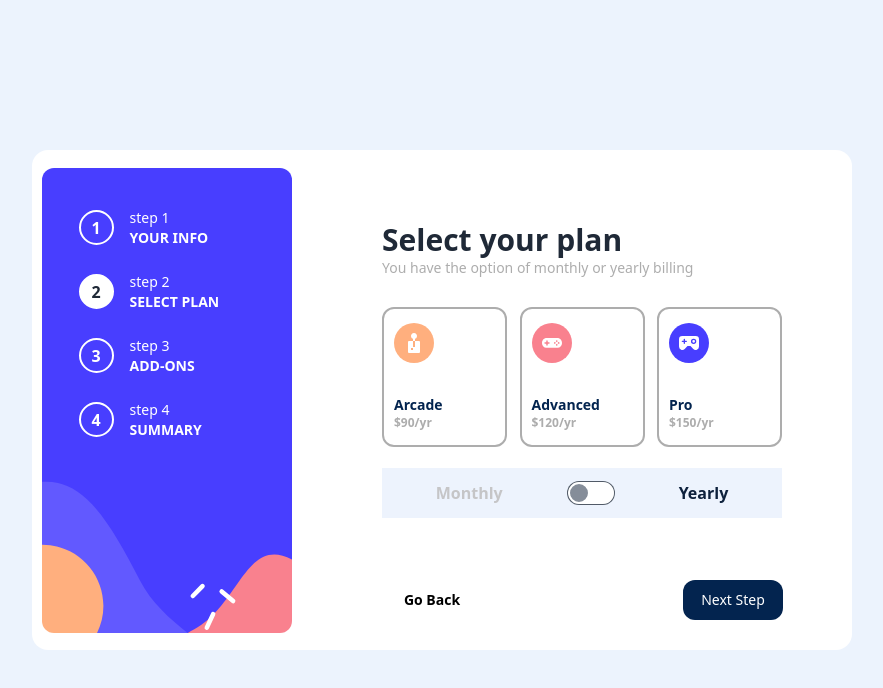
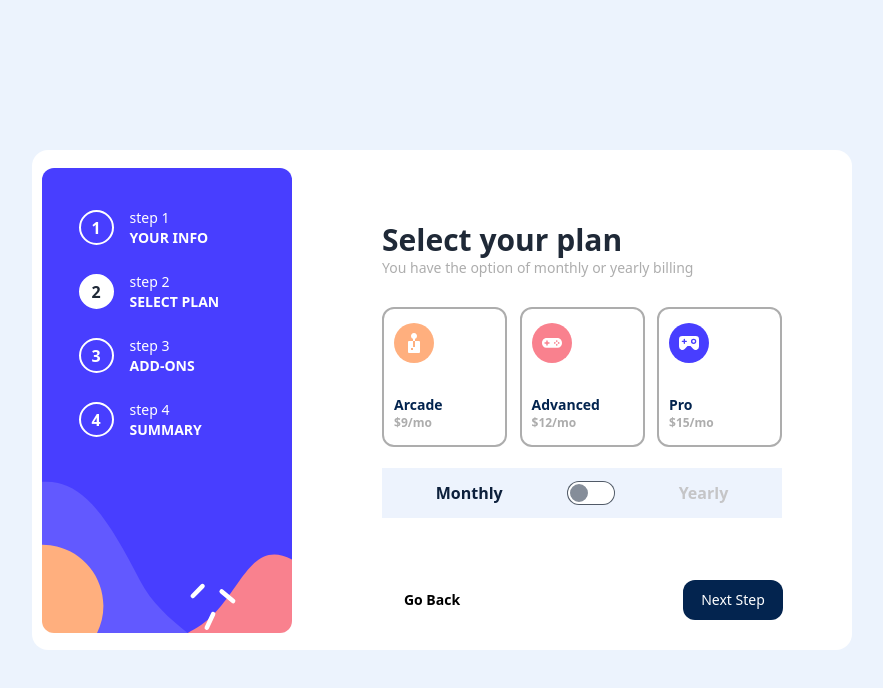
Before and after one commit to ArtusAbelard/Form-artus, a React (Vite) app: page / in a window 1280 px wide. Both pictures are taken after a click on the button "Next Step". Shown: the top 688 px of the page, without its empty margins (198-1081 px from the left). Built offline with nearby package versions, Linux system fonts and the light colour scheme.

Commit message:
working monthly yearly

```diff
--- a/src/Compoments/Cardplan.jsx
+++ b/src/Compoments/Cardplan.jsx
@@ -12,14 +12,27 @@ export default function Cardplan(props) {
     const [checkedbox, setcheckedbox] = useState("")
     const [monthly, setmonthly] = useState("")
     const [year, setyear] = useState("text-[#C5C5C7]")
+    const [bggrey, setbggrey] = useState("")
+    const [bggrey1, setbggrey1] = useState("")
+    const [bggrey2, setbggrey2] = useState("")
+    const [arcadetxt, setarcadetxt] = useState("9/mo")
+    const [advancedtxt, setadvancedtxt] = useState("12/mo")
+    const [protxt, setprotxt] = useState("15/mo")
+
     useEffect(() => {
         console.log(laref.current.checked);
         if (laref.current.checked==true) {
+            setmonthly("text-[#C5C5C7]")
+            setyear("text-[#0D203C]")
+            setarcadetxt("90/yr")
+            setadvancedtxt("120/yr")
+            setprotxt("150/yr")
+        }else{
             setmonthly("text-[#0D203C]")
             setyear("text-[#C5C5C7]")
-        }else{
-            setmonthly("text-[#C5C5C7]")
-            setyear("text-[#0D203C]")
+            setarcadetxt("9/mo")
+            setadvancedtxt("12/mo")
+            setprotxt("15/mo")
         }
     }, [checkedbox])
 
@@ -29,25 +42,24 @@ export default function Cardplan(props) {
             <h1 className="text-start w-[400px] font-bold text-3xl">Select your plan</h1>
             <p className="text-start w-[400px] text-[#ADADAD] text-sm">You have the option of monthly or yearly billing</p><br />
             <div className="w-[400px] h-[150px] mb-4 flex items-center justify-between">
-                <div className="border-[2px] active:border-[#9C82BC] border-[#ADADAD] active:bg-[#ECECEC] w-[125px] rounded-xl h-[140px]">
+                <div onClick={()=>{setbggrey("bg-[#ECECEC]"),setbggrey1(""),setbggrey2("")}} className={`border-[2px] hover:border-[#9C82BC] border-[#ADADAD] active:bg-[#ECECEC] w-[125px] rounded-xl h-[140px] ${bggrey}`}>
                     <img className="ps-[10px] pt-[14px]" src={imgarcade} alt="" />
                     <h5 className="ps-[10px] pt-8 text-sm font-bold text-[#03244F]">Arcade</h5>
-                    <p className="ps-[10px] text-xs font-bold text-[#ADADAD]">$90/yr</p>
+                    <p className="ps-[10px] text-xs font-bold text-[#ADADAD]">${arcadetxt}</p>
                 </div>
-                <div className="border-[2px] border-[#ADADAD] active:border-[#9C82BC] active:bg-[#ECECEC] w-[125px] rounded-xl h-[140px]">
+                <div onClick={()=>{setbggrey(""),setbggrey1("bg-[#ECECEC]"),setbggrey2("")}} className={`border-[2px] border-[#ADADAD] hover:border-[#9C82BC] active:bg-[#ECECEC] w-[125px] rounded-xl h-[140px] ${bggrey1}`}>
                     <img className="ps-[10px] pt-[14px]" src={imgadvanced} alt="" />
                     <h5 className="ps-[10px] pt-8 text-sm font-bold text-[#03244F]">Advanced</h5>
-                    <p className="ps-[10px] text-xs font-bold text-[#ADADAD]">$120/yr</p>
+                    <p className="ps-[10px] text-xs font-bold text-[#ADADAD]">${advancedtxt}</p>
                 </div>
-                <div className="border-[2px] border-[#ADADAD] active:border-[#9C82BC] active:bg-[#ECECEC] w-[125px] rounded-xl h-[140px]">
+                <div onClick={()=>{setbggrey(""),setbggrey1(""),setbggrey2("bg-[#ECECEC]")}} className={`border-[2px] border-[#ADADAD] hover:border-[#9C82BC] active:bg-[#ECECEC] w-[125px] rounded-xl h-[140px] ${bggrey2}`}>
                     <img className="ps-[10px] pt-[14px]" src={imgpro} alt="" />
                     <h5 className="ps-[10px] pt-8 text-sm font-bold text-[#03244F]">Pro</h5>
-                    <p className="ps-[10px] text-xs font-bold text-[#ADADAD]">$150/yr</p>
+                    <p className="ps-[10px] text-xs font-bold text-[#ADADAD]">${protxt}</p>
                 </div>
             </div>
             <div className="w-[400px] h-[50px] flex items-center justify-center bg-[#EDF3FD] gap-16">
                 <h4 className={`font-bold ${monthly}`}>Monthly</h4>
-                {/* #0D203C */}
                 <input ref={ref} onChange={()=>{checkedbox=="bg-[#ECECEC]"?setcheckedbox(""):setcheckedbox("bg-[#ECECEC]")}} type="checkbox" className="toggle theme-controller " name="" id="" />
                 <h4 className={`font-bold ${year}`}>Yearly</h4>
             </div>
```
